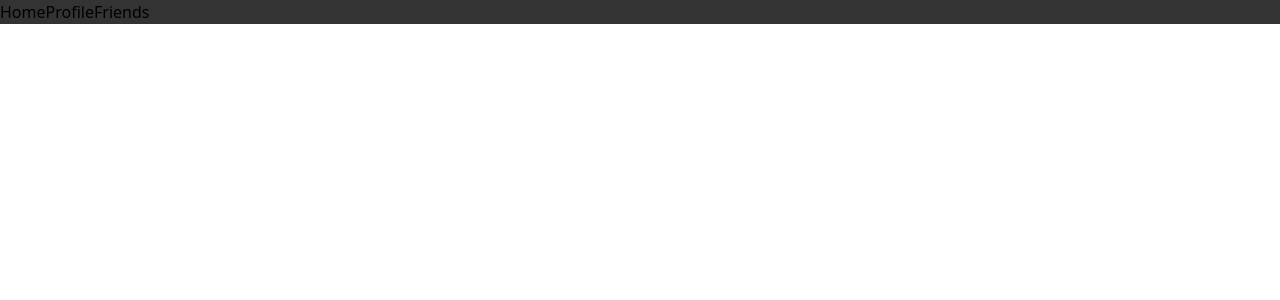
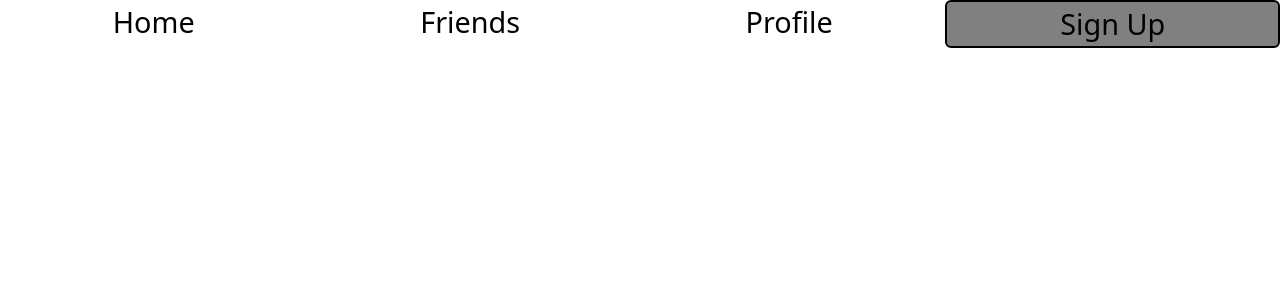
Before and after one commit to MilesTKing/cs-4720-track-3, a Next.js app in the folder project/: page / in a window 1280 px wide. Shown: the top 300 px of the page. Built offline with nearby package versions, Linux system fonts and the light colour scheme.

Commit message:
Updated Navbar Sizing.

```diff
--- a/project/app/NavBar.tsx
+++ b/project/app/NavBar.tsx
@@ -1,12 +1,12 @@
-'use client'
 import Link from 'next/link'
 export default function NavBar(){
     return (
         <>
-        <div className="flex basis-auto flex-column bg-black/80">
-            <Link href="/" className='flex'>Home</Link>
-            <Link href="./Profile.tsx" className='flex'>Profile</Link>
-            <Link href="./Friends.tsx" className='flex'>Friends</Link>
+        <div className="flex flex-row justify-center align-middle h-[3rem] ">
+            <Link href="/" className='flex-auto text-center text-[1.8rem]'><h1>Home</h1></Link>
+            <Link href="./friends" className='flex-auto w-auto text-center text-[1.8rem]' ><h1>Friends</h1></Link>
+            <Link href="./profile" className='flex-auto w-auto text-center text-[1.8rem]'><h1>Profile</h1></Link>
+            <button className='flex-auto bg-[gray] border-2 rounded-md text-[1.8rem] align-middle'>Sign Up</button>
         </div>
             </>
     )
```
